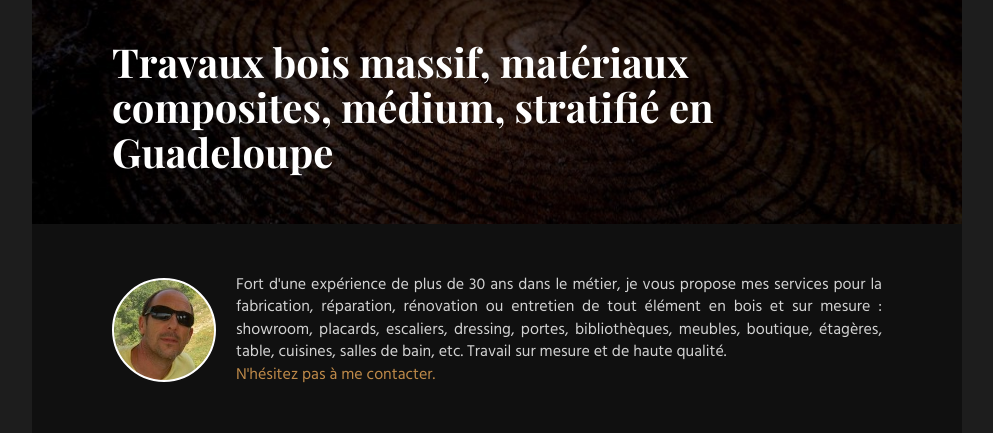
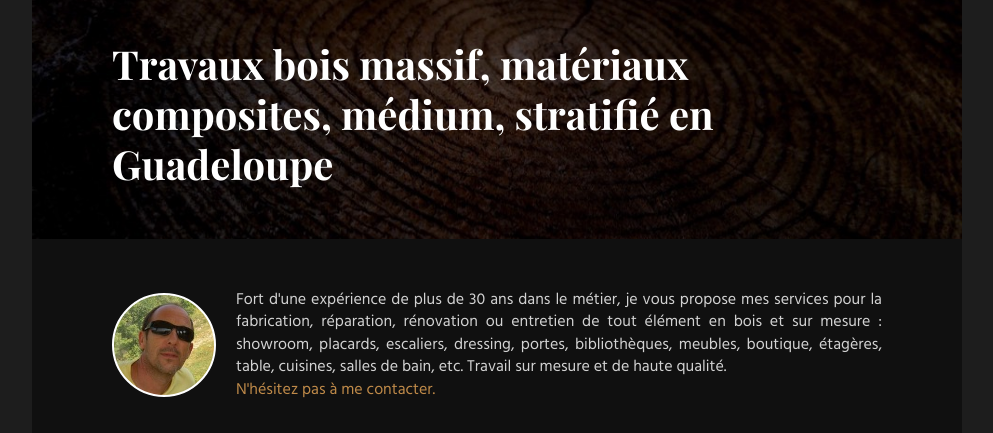
Before and after one commit to theo-mesnil/menuisier-guadeloupe.com, a Gatsby site: page / in a window 1280 px wide. Shown: the part 106-539 px from the top of the page, without its empty margins (143-1136 px from the left). Built offline with nearby package versions, Linux system fonts and the light colour scheme; Gatsby itself is replaced by a stand-in of ours.

Commit message:
fix: add more space on line height Title

```diff
--- a/src/components/Title/index.js
+++ b/src/components/Title/index.js
@@ -22,12 +22,12 @@ const Content = styled.div`
 const H1 = styled.h1`
   font-family: "Playfair Display", serif;
   font-size: 30px;
-  line-height: 35px;
+  line-height: 40px;
   color: ${colors.white};
 
   @media (min-width: 768px) {
     font-size: 40px;
-    line-height: 45px;
+    line-height: 50px;
   }
 `
 
```
